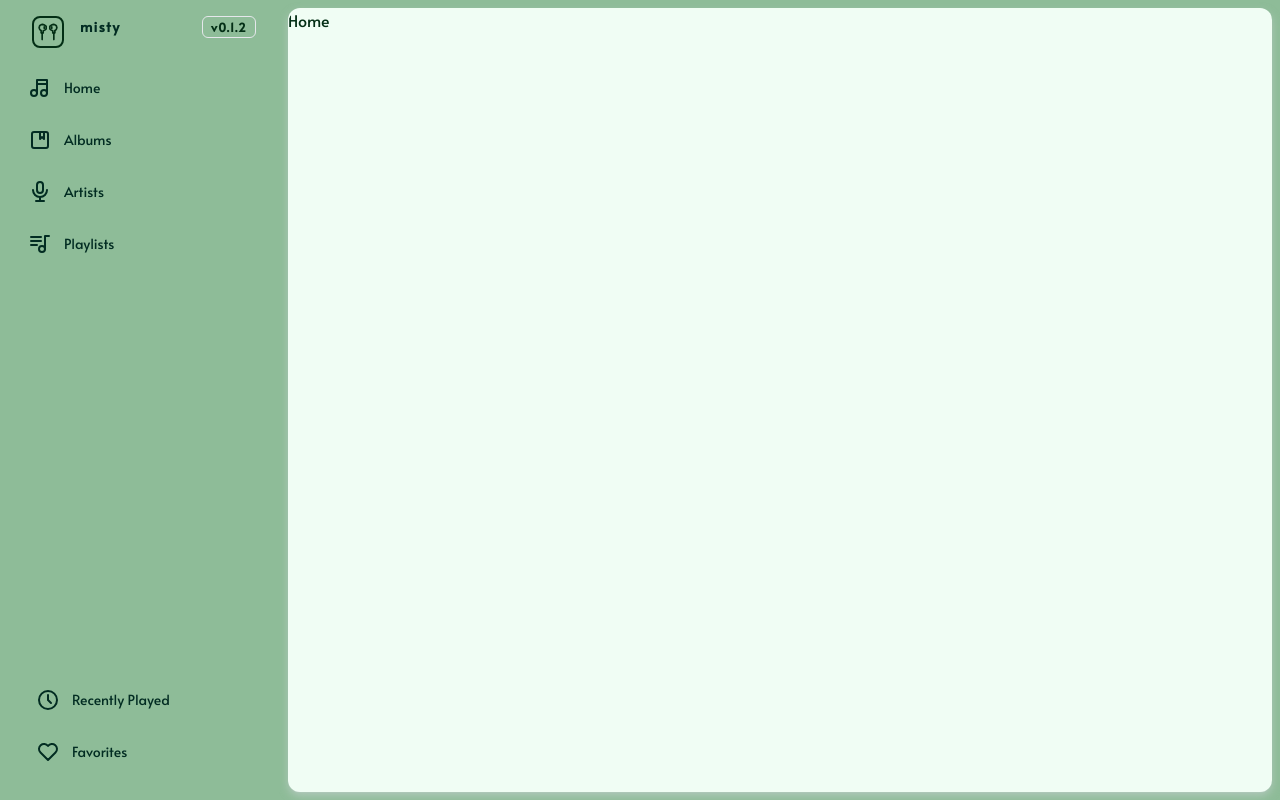
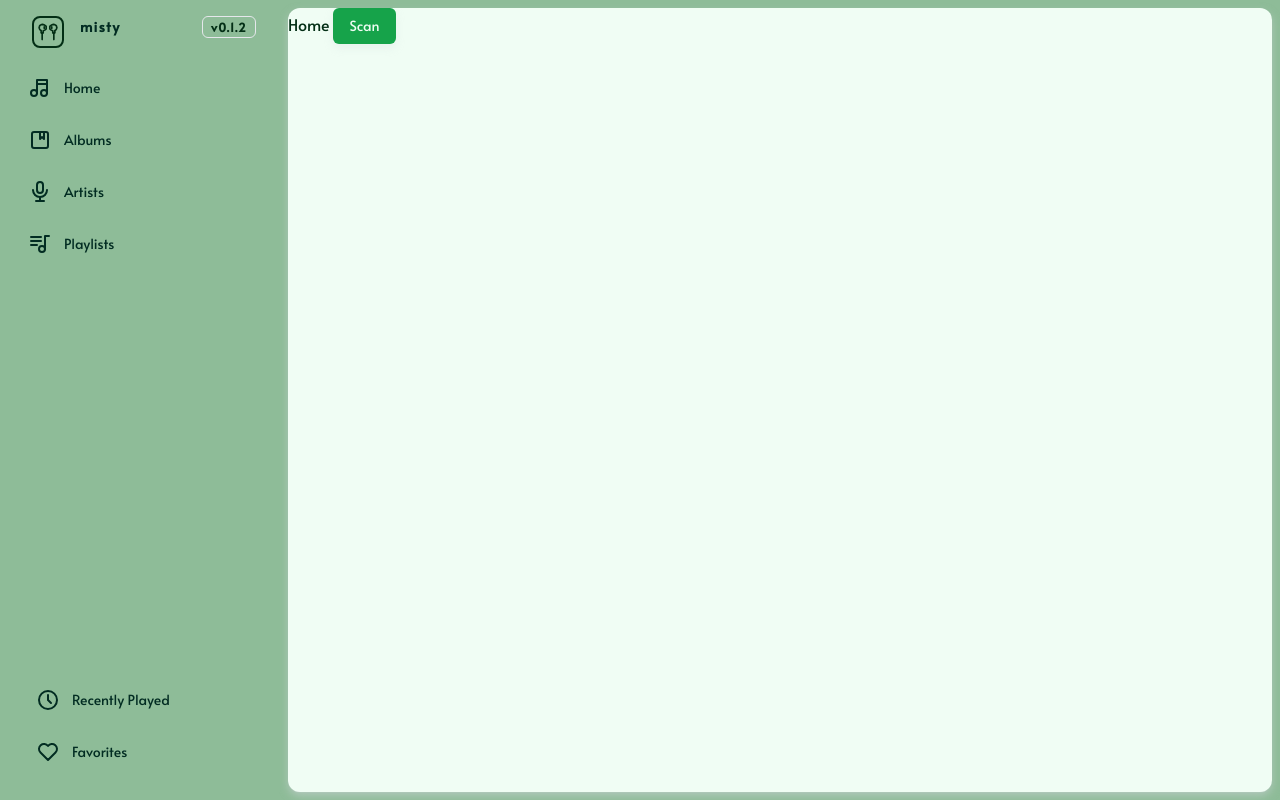
Before and after one commit to GnomeAwd/misty, a SvelteKit app in the folder misty-client/: page / in a window 1280 px wide. Built offline with nearby package versions, Linux system fonts and the light colour scheme; a web font is replaced by a local one; what tailwindcss-motion would draw is missing.

Commit message:
Add scan API integration to the home page

```diff
--- /dev/null
+++ b/misty-client/src/lib/api/scan.ts
@@ -0,0 +1,4 @@
+export const scan = async () => {
+  const response = await fetch("/api/scan");
+  return response.json();
+};
--- a/misty-client/src/routes/+page.svelte
+++ b/misty-client/src/routes/+page.svelte
@@ -1 +1,18 @@
+<script>
+	import Button from '$lib/components/ui/button/button.svelte';
+	import { scan } from '$lib/api/scan';
+
+	let res = $state(null);
+
+	const handleScan = async () => {
+		const result = await scan();
+		res = result;
+	};
+</script>
+
 <span>Home</span>
+<Button onclick={handleScan}>Scan</Button>
+
+{#if res}
+	<pre>{JSON.stringify(res, null, 2)}</pre>
+{/if}
```
